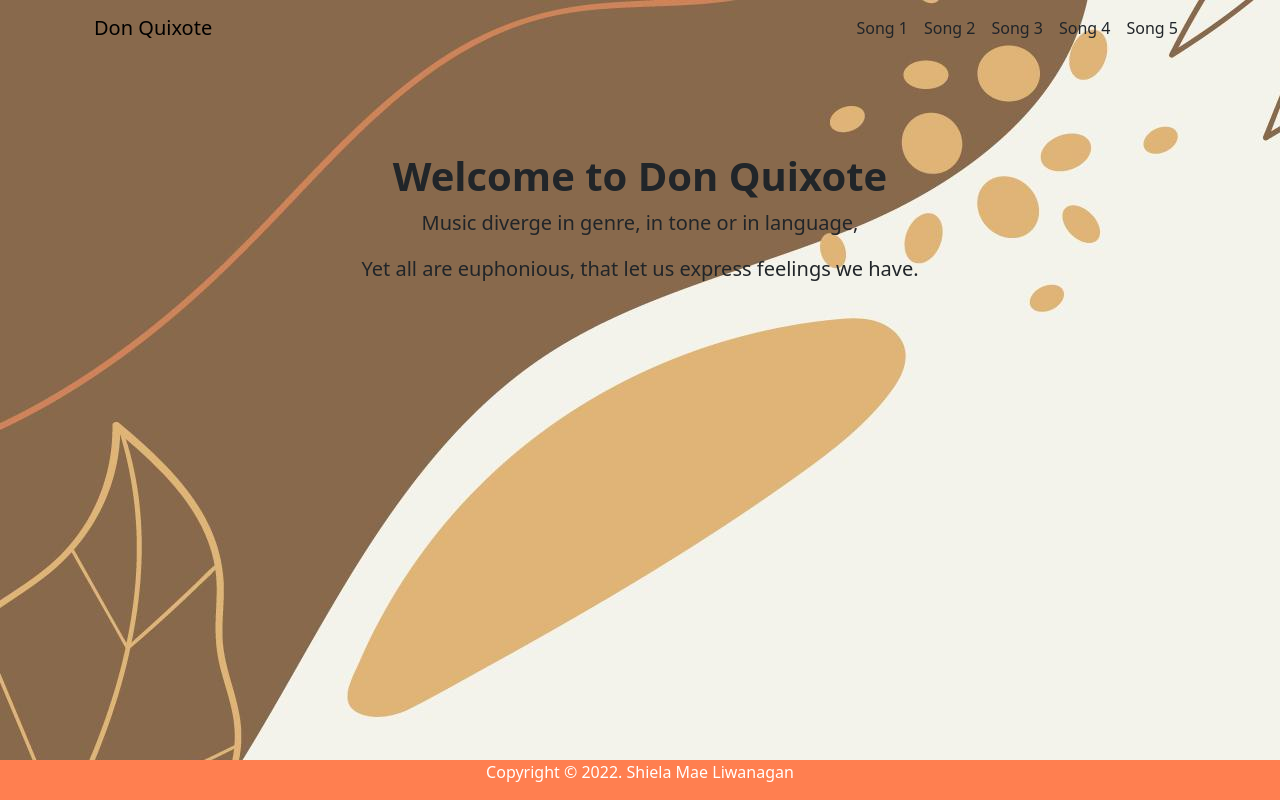
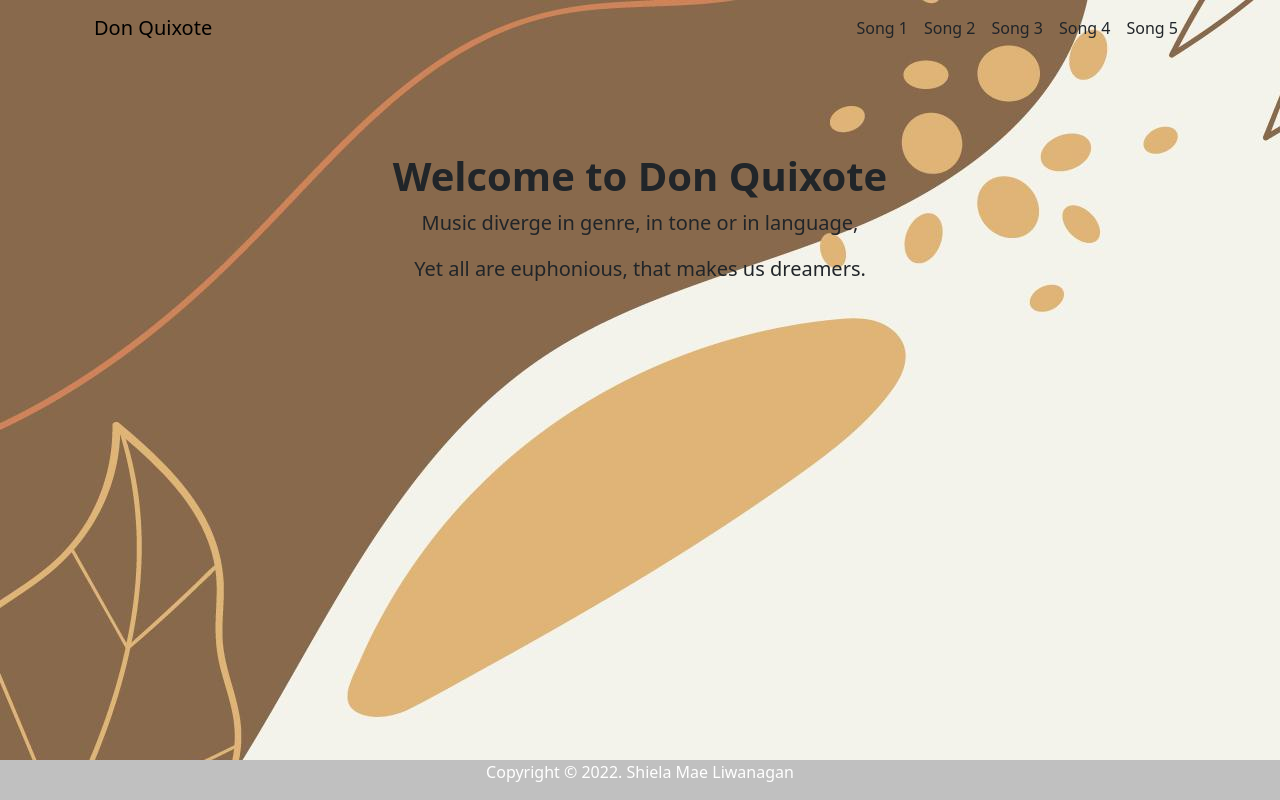
Before and after one commit to Its-Shiela/act4-Liwanagan, a PHP site: page / in a window 1280 px wide. Run offline with PHP 8.4, Linux system fonts and the light colour scheme.

Commit message:
modifying

```diff
--- a/index.php
+++ b/index.php
@@ -1,5 +1,18 @@
 <?php
+session_start();
 if (isset($_REQUEST["song1.php"])=== true){
+
+}
+if (isset($_REQUEST["song2.php"])=== true){
+
+}
+if (isset($_REQUEST["song3.php"])=== true){
+
+}
+if (isset($_REQUEST["song4.php"])=== true){
+
+}
+if (isset($_REQUEST["song5.php"])=== true){
 
 }
 
@@ -45,18 +58,18 @@ if (isset($_REQUEST["song1.php"])=== true){
             <div class="container px-4 text-center">
                 <h1 class="fw-bolder">Welcome to Don Quixote</h1>
                 <p class="lead">Music diverge in genre, in tone or in language,</p>
-                <p class="lead">Yet all are euphonious, that let us express feelings we have.</p>
+                <p class="lead">Yet all are euphonious, that makes us dreamers.</p>
             </div>
         </header>
 
 
                 <style>
 .footer {
-   position: fixed;
+   position: absolute;
    left: 0;
    bottom: 0;
    width: 100%;
-   background-color: coral;
+   background-color: silver;
    color: white;
    text-align: center;
 }
--- a/song3.php
+++ b/song3.php
@@ -109,7 +109,7 @@
    left: 0;
    bottom: 0;
    width: 100%;
-   background-color: coral;
+   background-color: silver;
    color: white;
    text-align: center;
 }
@@ -117,6 +117,9 @@
 
         <footer
             <div class = "footer"class="container px-4"><p>Copyright &copy; 2022. Shiela Mae Liwanagan</p></div>
+            <?php
+                echo ' <a href = "index.php">Main page</a> '
+                ?>
         </footer>
         <!-- Bootstrap core JS-->
         <script src="js/bootstrap.bundle.min.js"></script>
--- a/song4.php
+++ b/song4.php
@@ -76,7 +76,7 @@
    left: 0;
    bottom: 0;
    width: 100%;
-   background-color: coral;
+   background-color: silver;
    color: white;
    text-align: center;
 }
@@ -84,6 +84,9 @@
 
         <footer
             <div class = "footer"class="container px-4"><p>Copyright &copy; 2022. Shiela Mae Liwanagan</p></div>
+            <?php
+                echo ' <a href = "index.php">Main page</a> '
+                ?>
         </footer>
         <!-- Bootstrap core JS-->
         <script src="js/bootstrap.bundle.min.js"></script>
--- a/song5.php
+++ b/song5.php
@@ -101,7 +101,7 @@
    left: 0;
    bottom: 0;
    width: 100%;
-   background-color: coral;
+   background-color: silver;
    color: white;
    text-align: center;
 }
@@ -109,6 +109,9 @@
 
         <footer
             <div class = "footer"class="container px-4"><p>Copyright &copy; 2022. Shiela Mae Liwanagan</p></div>
+            <?php
+                echo ' <a href = "index.php">Main page</a> '
+                ?>
         </footer>
         <!-- Bootstrap core JS-->
         <script src="js/bootstrap.bundle.min.js"></script>
```
Also changed, not shown: song1.php (+10 -1 lines), song2.php (+6 -1 lines).
